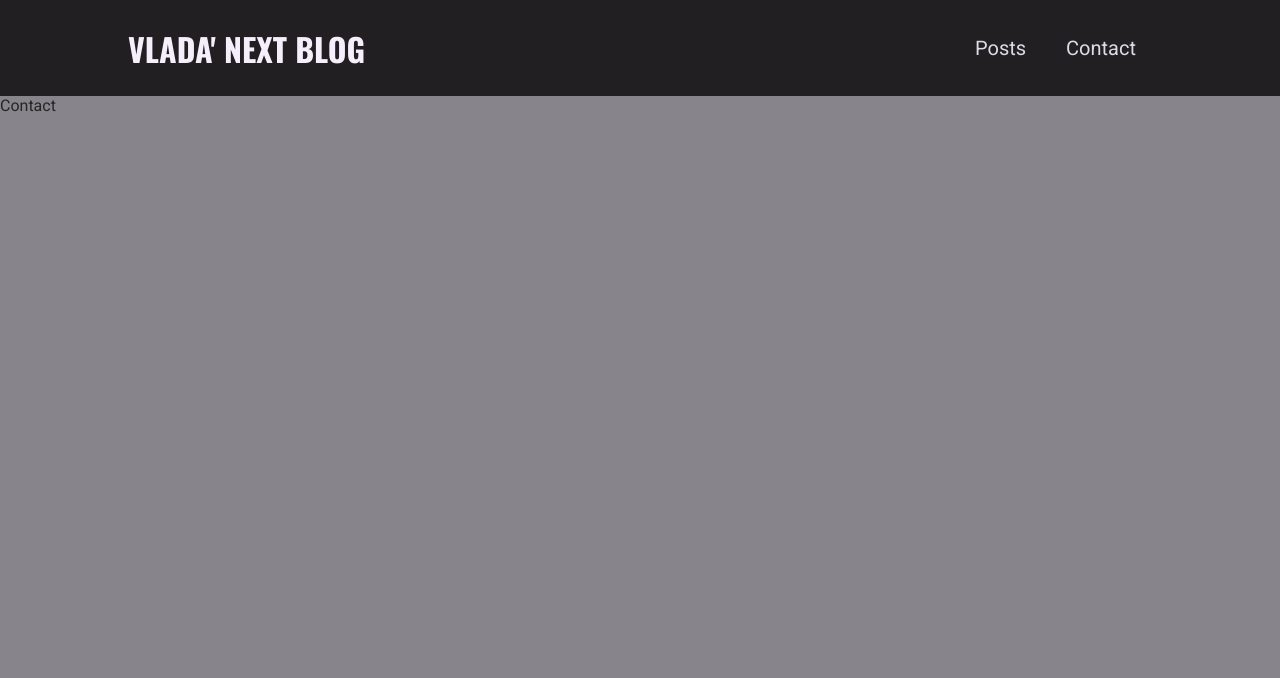
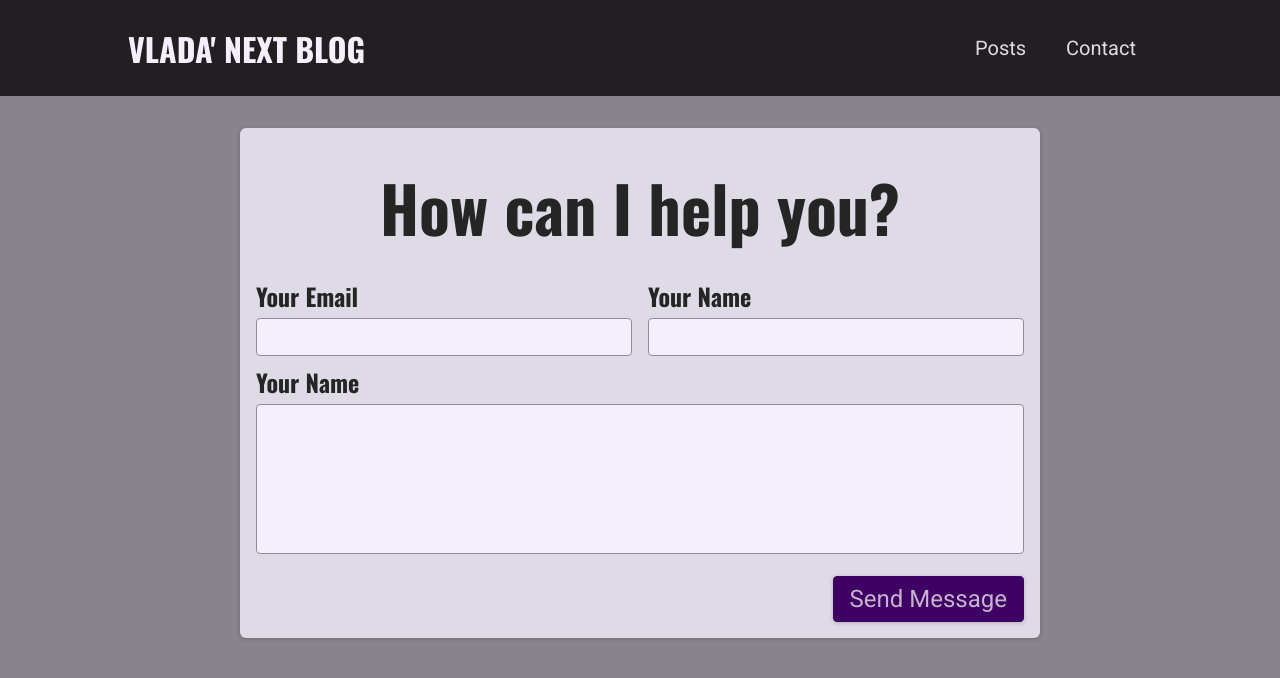
Before and after one commit to vlada-mozgova/blog, a Next.js app: page /contact in a window 1280 px wide. Shown: the top 678 px of the page. Built offline with nearby package versions, Linux system fonts and the light colour scheme.

Commit message:
add contact form

```diff
--- /dev/null
+++ b/components/contact/contact-form.js
@@ -0,0 +1,30 @@
+import classes from "./contact-form.module.scss";
+
+const ContactForm = () => {
+  return (
+    <section className={classes.contact}>
+      <h1>How can I help you?</h1>
+      <form className={classes.form}>
+        <div className={classes.controls}>
+          <div className={classes.control}>
+            <label htmlFor="email">Your Email</label>
+            <input type="email" id="email" required></input>
+          </div>
+          <div className={classes.control}>
+            <label htmlFor="name">Your Name</label>
+            <input type="text" id="name" required></input>
+          </div>
+        </div>
+        <div className={classes.control}>
+          <label htmlFor="message">Your Name</label>
+          <textarea id="message" rows="5"></textarea>
+        </div>
+        <div className={classes.actions}>
+          <button>Send Message</button>
+        </div>
+      </form>
+    </section>
+  );
+};
+
+export default ContactForm;
--- /dev/null
+++ b/components/contact/contact-form.module.scss
@@ -0,0 +1,75 @@
+@import "../../styles/variables.scss";
+
+.contact {
+  margin: $size-8 auto;
+  border-radius: 6px;
+  background-color: $color-grey-100;
+  width: 90%;
+  max-width: 50rem;
+  padding: $size-4;
+  box-shadow: 0 1px 4px rgba(0, 0, 0, 0.2);
+  font-size: $size-6;
+}
+
+.contact h1 {
+  font-size: $size-8;
+  margin: $size-4 0;
+  text-align: left;
+}
+
+.form label {
+  display: block;
+  font-family: "Oswald", sans-serif;
+  font-weight: bold;
+  margin: $size-2 0 $size-1 0;
+}
+
+.form input,
+.form textarea {
+  font: inherit;
+  padding: $size-1;
+  border-radius: 4px;
+  width: 100%;
+  border: 1px solid $color-grey-400;
+  background-color: $color-grey-50;
+  resize: none;
+}
+
+.controls {
+  display: flex;
+  column-gap: 1rem;
+  flex-wrap: wrap;
+}
+
+.control {
+  flex: 1;
+  min-width: 10rem;
+}
+
+.actions {
+  margin-top: $size-4;
+  text-align: right;
+}
+
+.form button {
+  font: inherit;
+  cursor: pointer;
+  background-color: $color-primary-700;
+  border: 1px solid $color-primary-700;
+  padding: $size-2 $size-4;
+  border-radius: 4px;
+  color: $color-primary-50;
+  box-shadow: 0 1px 4px rgba(0, 0, 0, 0.2);
+}
+
+.form button:hover {
+  background-color: $color-primary-500;
+  border-color: $color-primary-500;
+}
+
+@media (min-width: 768px) {
+  .contact h1 {
+    font-size: $size-16;
+    text-align: center;
+  }
+}
--- a/pages/contact.js
+++ b/pages/contact.js
@@ -1,5 +1,7 @@
+import ContactForm from "../components/contact/contact-form";
+
 const Contact = () => {
-  return <div>Contact</div>;
+  return <ContactForm />;
 };
 
 export default Contact;
```
